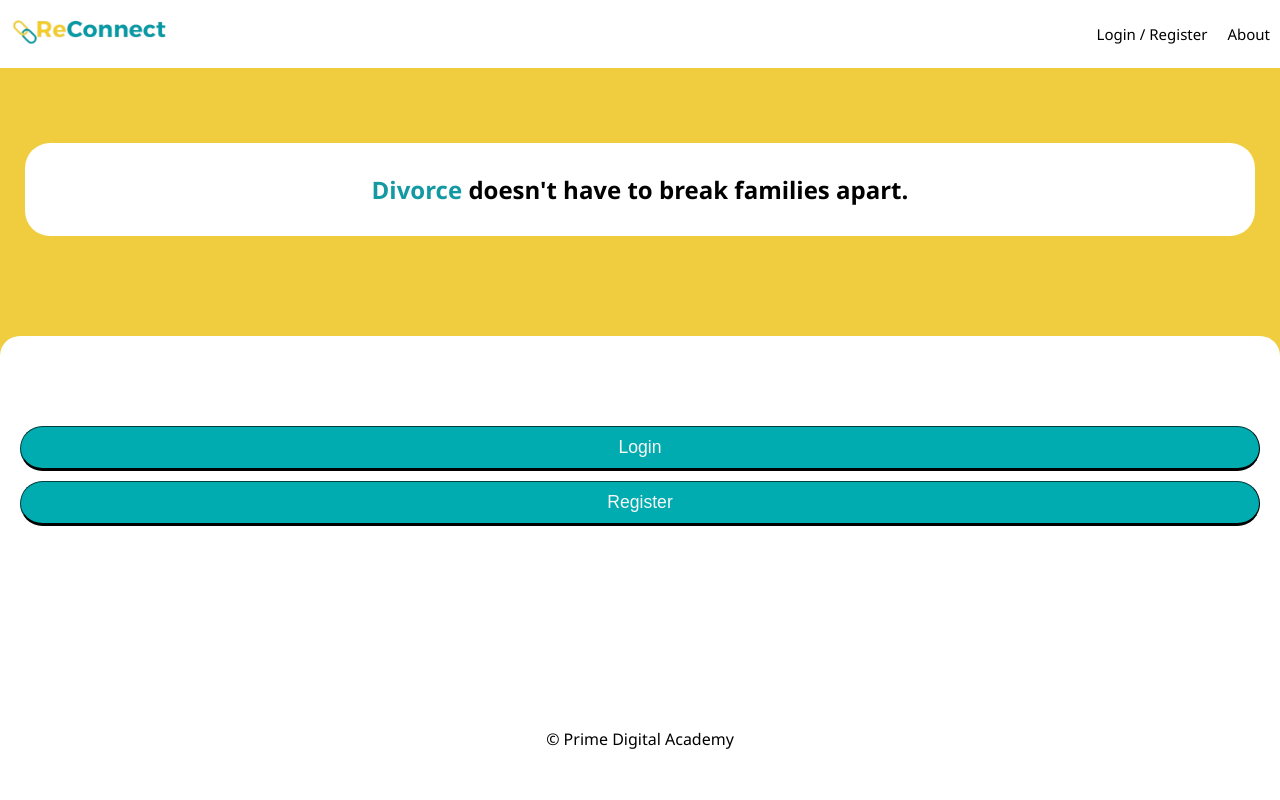
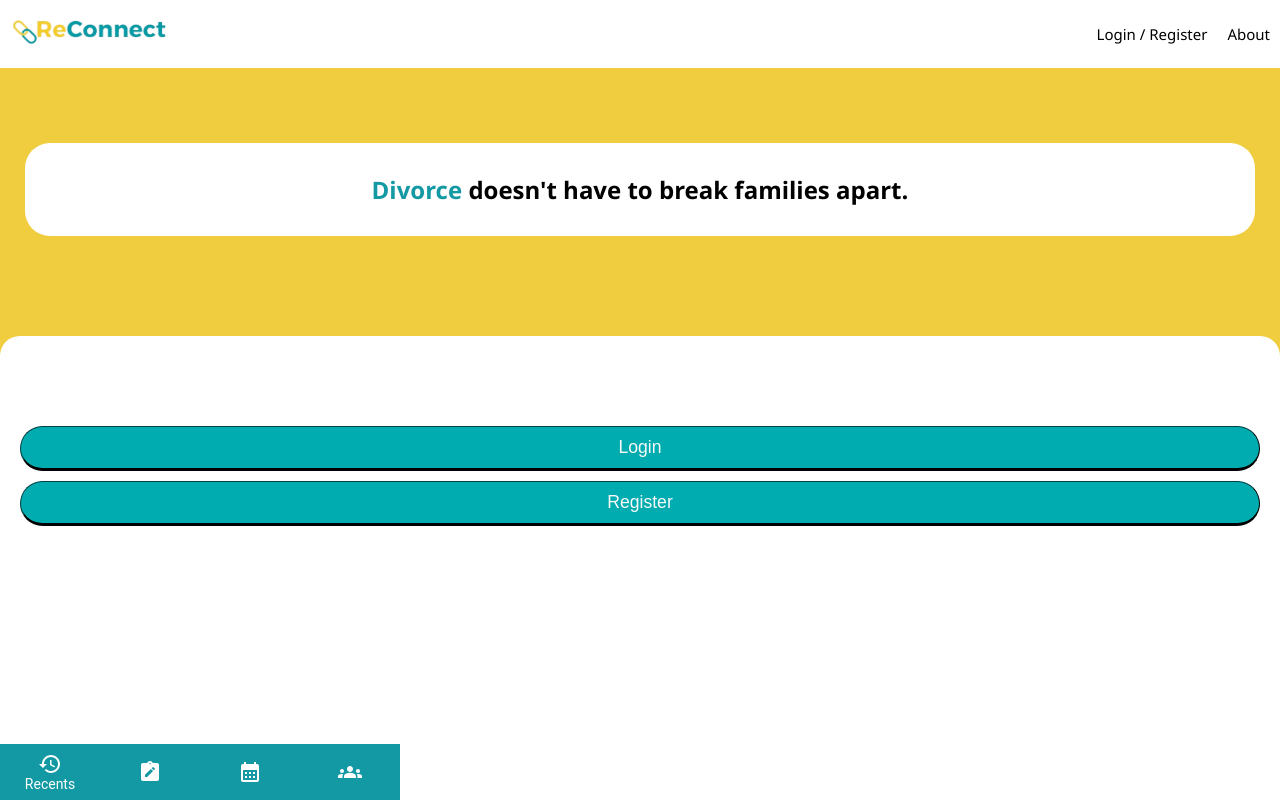
Before and after one commit to johnmborin/ReConnect, a React (Create React App) app: page /#/home in a window 1280 px wide. Built offline with nearby package versions, Linux system fonts and the light colour scheme; no server answers.

Commit message:
started bottom nav bar

```diff
--- a/package.json
+++ b/package.json
@@ -9,6 +9,7 @@
   "dependencies": {
     "@emotion/react": "^11.11.1",
     "@emotion/styled": "^11.11.0",
+    "@mui/icons-material": "^5.14.19",
     "@mui/material": "^5.14.19",
     "@mui/x-date-pickers": "^6.18.2",
     "axios": "^0.21.4",
--- a/src/components/App/App.jsx
+++ b/src/components/App/App.jsx
@@ -22,6 +22,7 @@ import RegisterPage from '../RegisterPage/RegisterPage';
 import ResourcesView from '../ResourcesView/ResourcesView';
 import CalendarView from '../CalendarView/CalendarView';
 import JournalView from '../JournalView/JournalView';
+import BottomNavigation from '../BottomNavigation/BottomNavigation';
 
 
 import './App.css';
@@ -148,7 +149,7 @@ function App() {
             <h1>404</h1>
           </Route>
         </Switch>
-        <Footer />
+        <BottomNavigation />
     </Router>
   );
 }
--- /dev/null
+++ b/src/components/BottomNavigation/BottomNavigation.jsx
@@ -0,0 +1,51 @@
+import React from 'react';
+import BottomNavigation from '@mui/material/BottomNavigation';
+import BottomNavigationAction from '@mui/material/BottomNavigationAction';
+import FolderIcon from '@mui/icons-material/Folder';
+import RestoreIcon from '@mui/icons-material/Restore';
+import CalendarMonthIcon from '@mui/icons-material/CalendarMonth';
+import NoteAltIcon from '@mui/icons-material/NoteAlt';
+import GroupsIcon from '@mui/icons-material/Groups';
+
+export default function LabelBottomNavigation() {
+  const [value, setValue] = React.useState('recents');
+
+  const handleChange = (event, newValue) => {
+    setValue(newValue);
+  };
+
+  return (
+    <div style={{ position: 'fixed', bottom: 0, left: 0, right: 0 }}>
+      <BottomNavigation
+        sx={{ backgroundColor: '#1399a3', color: 'white', width: 400 }}
+        value={value}
+        onChange={handleChange}
+      >
+        <BottomNavigationAction
+          label="Recents"
+          value="recents"
+          icon={<RestoreIcon sx={{ color: 'white' }} />}
+          style={{ color: 'white' }}
+        />
+        <BottomNavigationAction
+          label="Journal"
+          value="Journal"
+          icon={<NoteAltIcon sx={{ color: 'white' }} />}
+          style={{ color: 'white' }}
+        />
+       <BottomNavigationAction
+          label="Calendar"
+          value="Calendar"
+          icon={<CalendarMonthIcon sx={{ color: 'white' }} />}
+          style={{ color: 'white' }}
+        />
+        <BottomNavigationAction
+          label="Join Family"
+          value="Family"
+          icon={<GroupsIcon sx={{ color: 'white' }} />}
+          style={{ color: 'white' }}
+        />
+      </BottomNavigation>
+    </div>
+  );
+}
```
Also changed, not shown: src/components/BottomNavigation/BottomNavigation.css (added).
